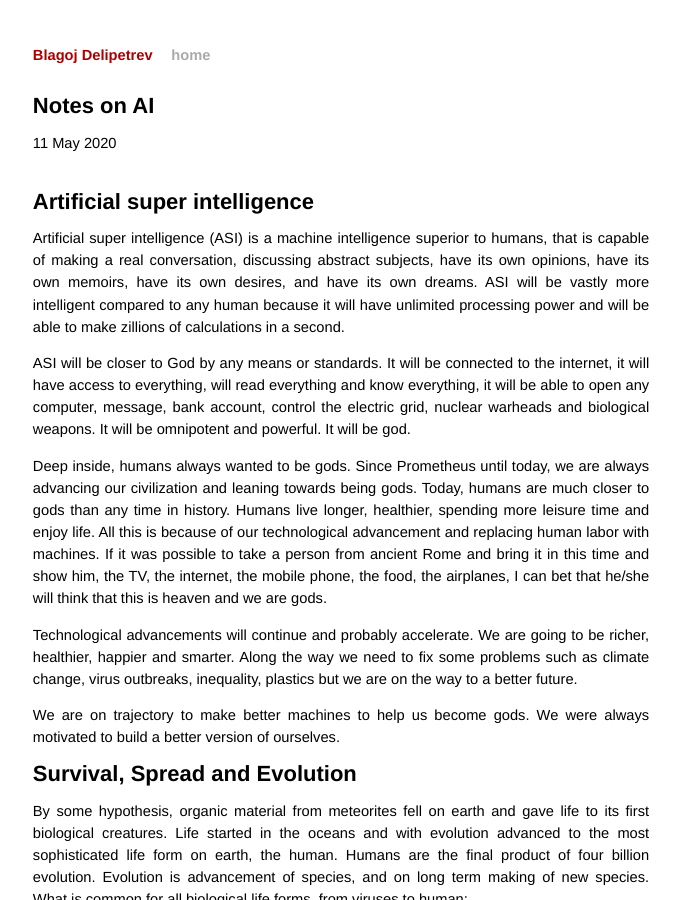
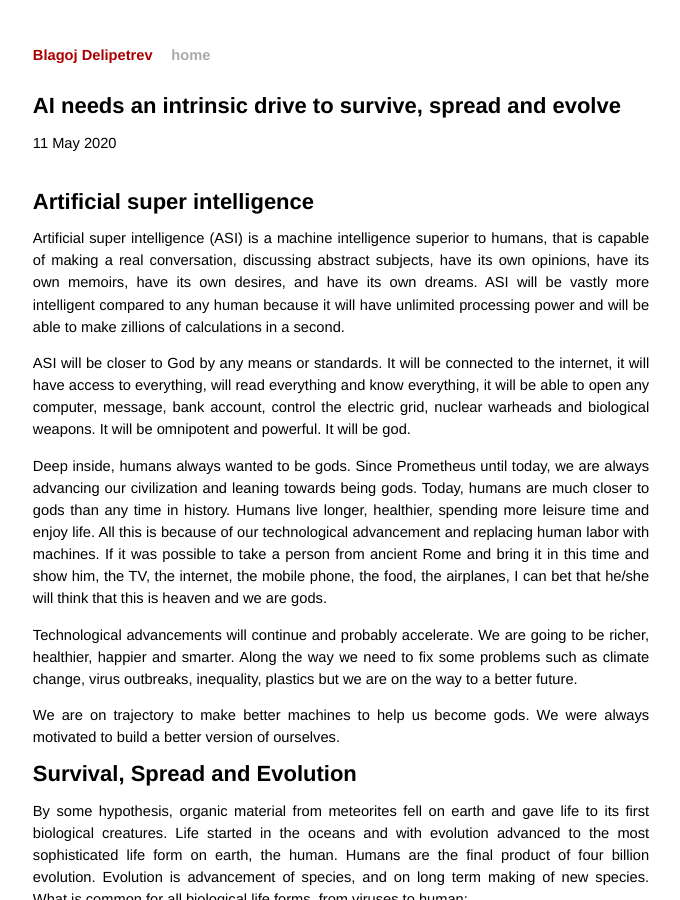
Before and after one commit to deblagoj/deblagoj.github.io, a Jekyll site: the page built from _posts/2020-04-14-on_Artificial_Intelligence.markdown, in a window 1280 px wide and 900 px high. Shown: the whole window, without its empty margins (299-979 px from the left). Built offline with Jekyll 4.4.1, drawn with Linux system fonts in a browser that asks for light colours.

Commit message:
small improvement

```diff
--- a/_posts/2020-04-14-on_Artificial_Intelligence.markdown
+++ b/_posts/2020-04-14-on_Artificial_Intelligence.markdown
@@ -1,6 +1,6 @@
 ---
 layout: post
-title:  "Notes on AI"
+title:  "AI needs an intrinsic drive to survive, spread and evolve"
 date:   2020-05-11 11:36:07 +0100
 
 ---
```
